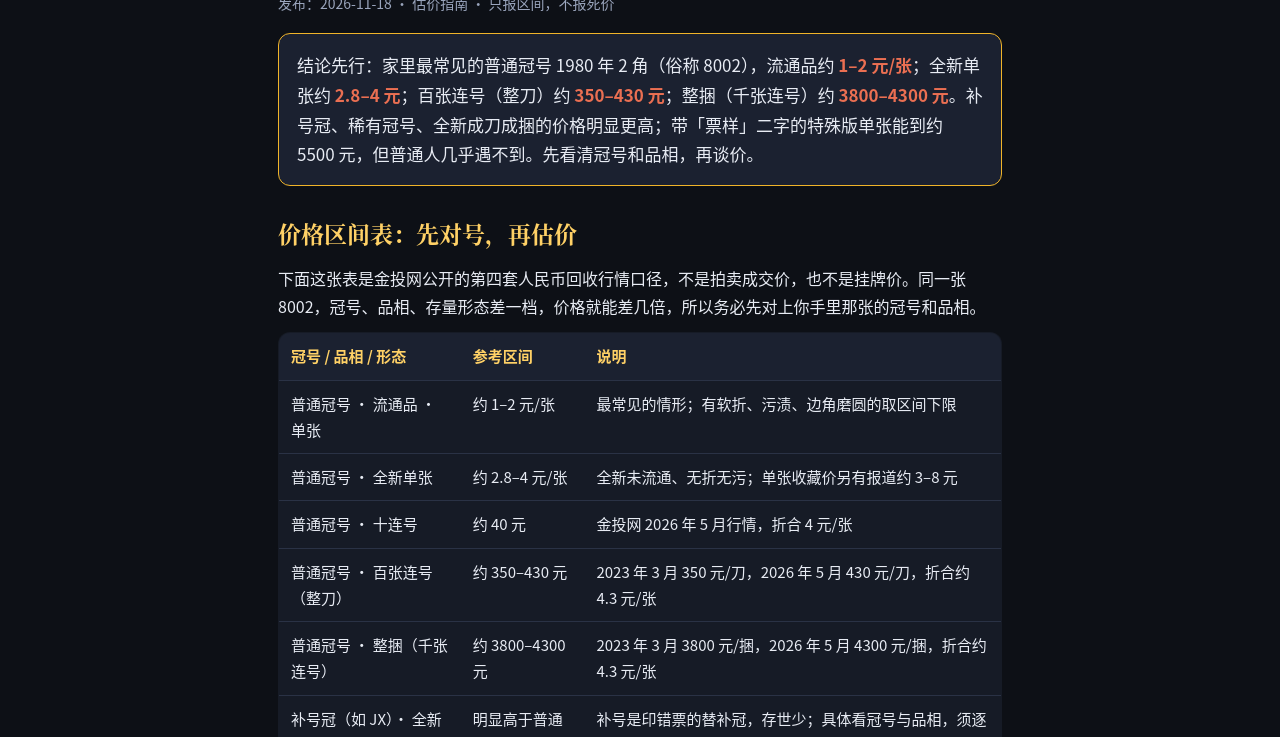
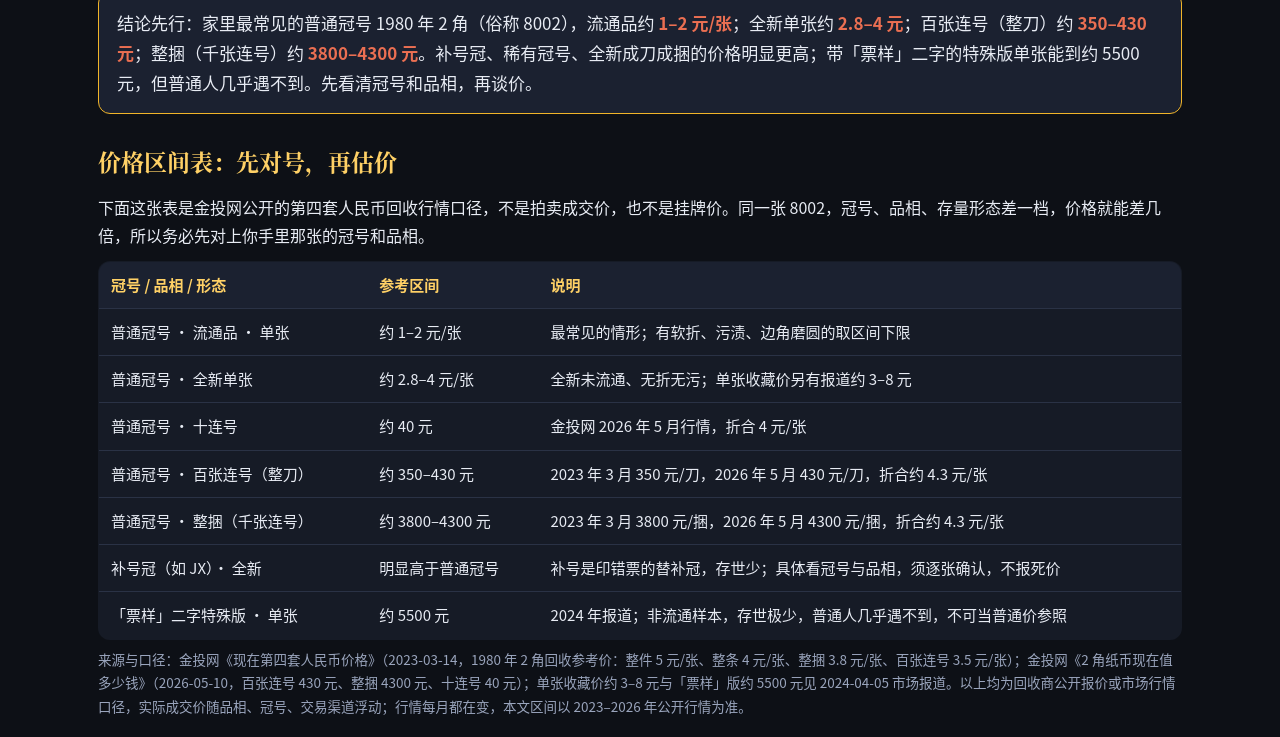
Before and after one commit to hu3075559-ai/coin-value, a plain HTML site: page public/guides/1980-2-jiao-zhibi.html in a window 1280 px wide. Shown: the part 229-966 px from the top of the page. Drawn offline with Linux system fonts and the light colour scheme.

Commit message:
style: widen .wrap container 760px -> 1120px (match xuanti template)

```diff
--- a/public/guides/1980-2-jiao-zhibi.html
+++ b/public/guides/1980-2-jiao-zhibi.html
@@ -21,7 +21,7 @@
 }
 *{box-sizing:border-box;margin:0;padding:0}
 body{background:var(--paper);color:var(--ink);font-family:"PingFang SC","Hiragino Sans GB","Microsoft YaHei","Noto Sans CJK SC",sans-serif;line-height:1.75;font-size:16px}
-.wrap{max-width:760px;margin:0 auto;padding:0 18px}
+.wrap{max-width:1120px;margin:0 auto;padding:0 18px}
 header.site{position:sticky;top:0;background:rgba(13,16,22,.92);backdrop-filter:blur(6px);border-bottom:1px solid var(--line);z-index:10}
 header.site .wrap{display:flex;align-items:center;justify-content:space-between;height:56px}
 .logo{font-weight:700;font-size:18px;color:var(--bronze-deep);text-decoration:none}
```
Also changed, not shown: public/guides/guangxu-yuanbao-tongqian-zhi-duoshao-qian.html (+1 -1 lines), public/guides/yuan-datou-yinyuan-zhi-duoshao-qian.html (+1 -1 lines), public/index.html (+1 -1 lines).
